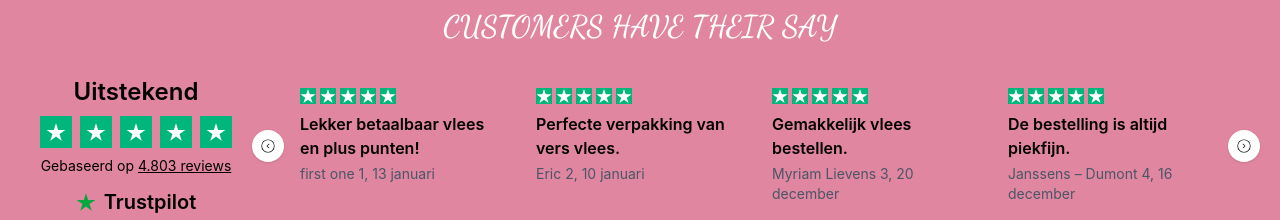
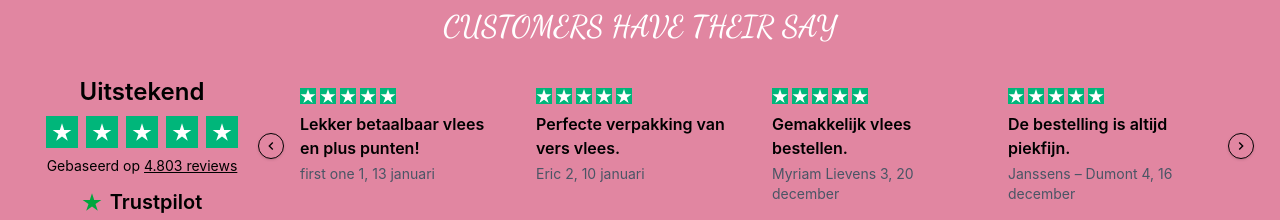
Before and after one commit to gaurav-geeky/Vleesbox, a React (Vite) app: page / in a window 1280 px wide. Shown: the part 3820-4040 px from the top of the page. Built offline with nearby package versions, Linux system fonts and the light colour scheme.

Commit message:
footer slider button

```diff
--- a/src/Components/Footer.jsx
+++ b/src/Components/Footer.jsx
@@ -10,6 +10,8 @@ import { FaInstagramSquare } from "react-icons/fa";
 import { FaTwitter } from "react-icons/fa";
 
 
+import { MdKeyboardArrowRight } from "react-icons/md";
+import { MdKeyboardArrowLeft } from "react-icons/md";
 
 
 const Footer = () => {
@@ -70,8 +72,9 @@ const Footer = () => {
                         {/* LEFT BUTTON */}
                         <button
                             onClick={prev}
-                            className="bg-white rounded-full p-2 shadow"
-                        >  <CiCircleChevLeft />
+                            className="border rounded-full p-1 shadow hover:bg-blue-200"
+                        >
+                            <MdKeyboardArrowLeft />
                         </button>
 
                         {/* REVIEW CARDS */}
@@ -111,8 +114,8 @@ const Footer = () => {
                         {/* RIGHT BUTTON */}
                         <button
                             onClick={next}
-                            className="bg-white rounded-full p-2 shadow"
-                        >   <CiCircleChevRight />
+                            className="border rounded-full p-1 shadow hover:bg-blue-200  "
+                        >   <MdKeyboardArrowRight />
                         </button>
                     </div>
 
```
